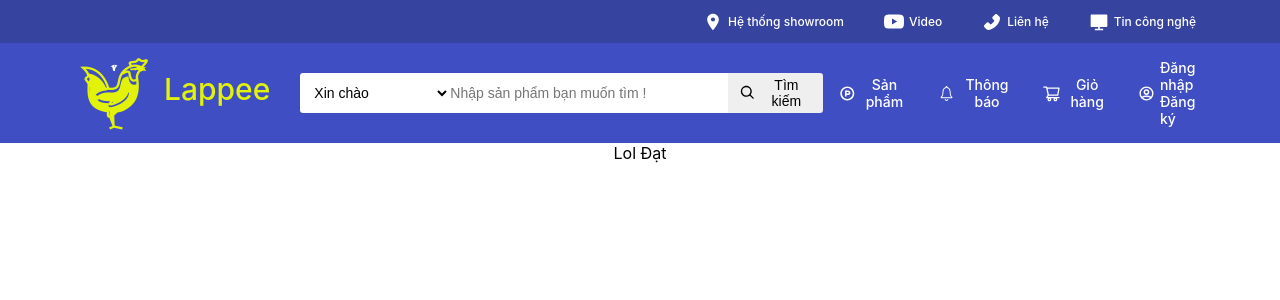
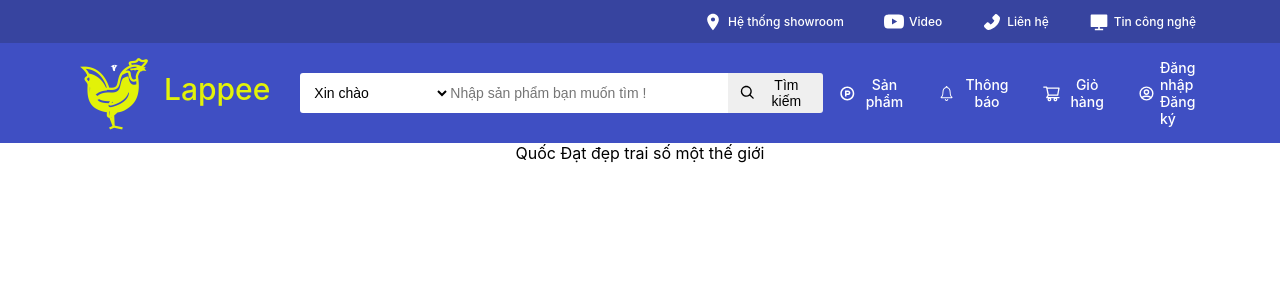
Before and after one commit to hairit/Web-e-commerce-laptop, a React (Create React App) app in the folder laptop-store-webapp/: page /sanpham in a window 1280 px wide. Shown: the top 300 px of the page. Built offline with nearby package versions, Linux system fonts and the light colour scheme.

Commit message:
Edit prodcut

```diff
--- a/laptop-store-webapp/src/Pages/Product.js
+++ b/laptop-store-webapp/src/Pages/Product.js
@@ -1,9 +1,5 @@
-import React from 'react'
-import '../CSS/Product.css'
+import React from "react";
+import "../CSS/Product.css";
 export default function Product() {
-    return (
-        <div className="product">
-           Lol Đạt
-        </div>
-    )
+  return <div className="product">Quốc Đạt đẹp trai số một thế giới</div>;
 }
```
